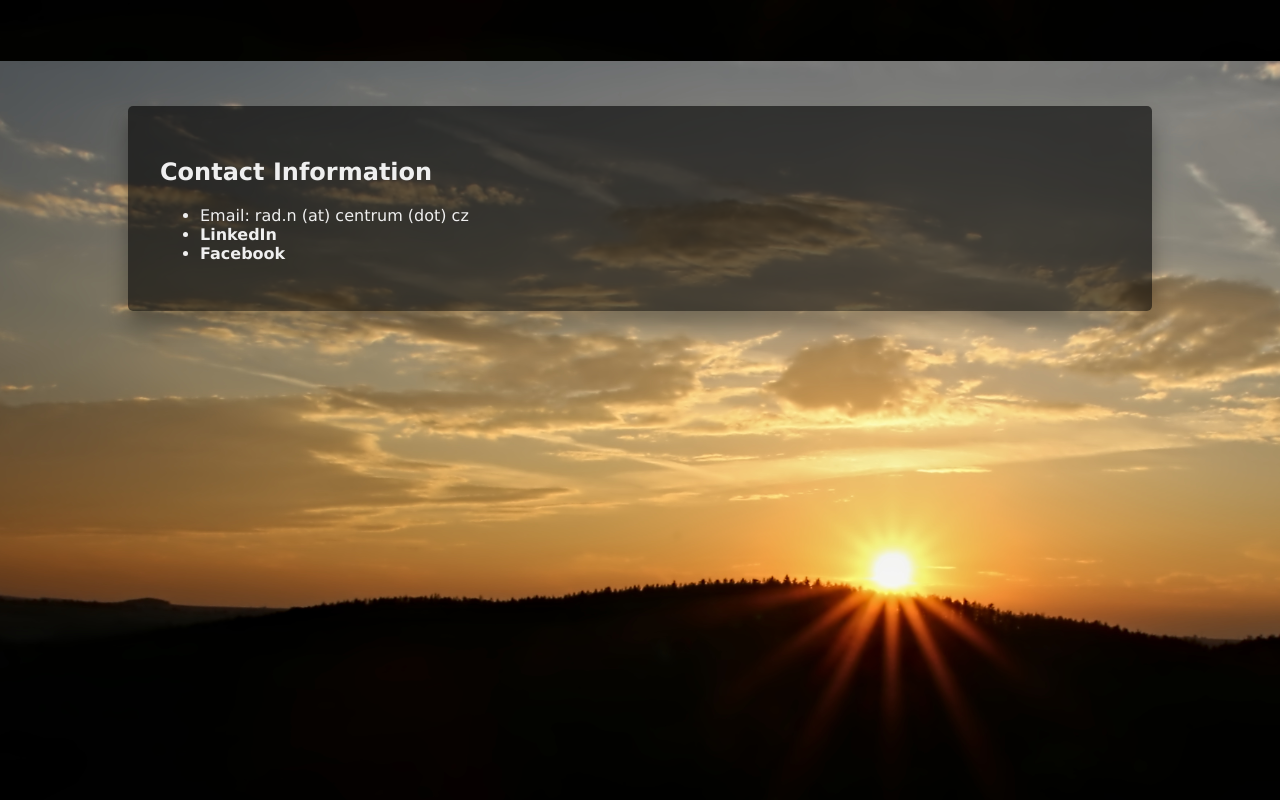
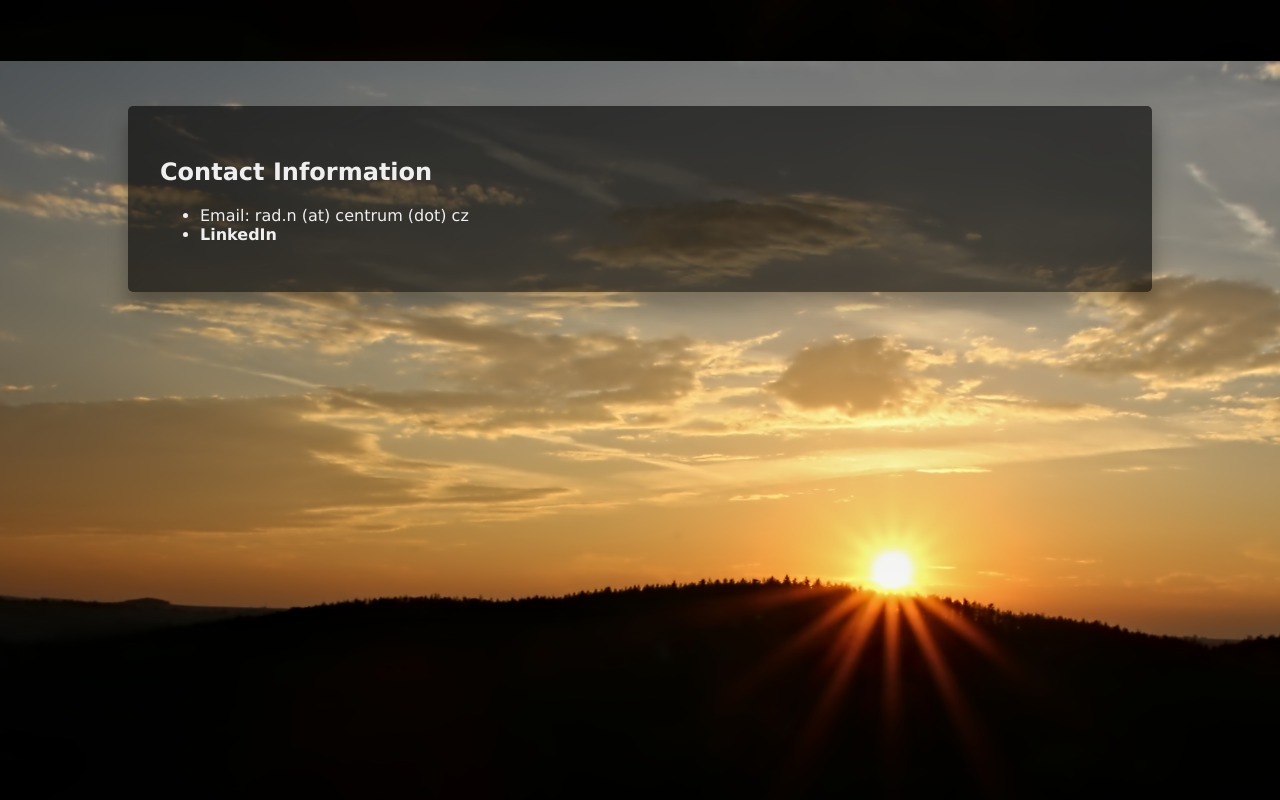
Before and after one commit to rnovacek/homepage, a plain HTML site: page index.html in a window 1280 px wide. Shown: the part 3139-3939 px from the top of the page. Drawn offline with Linux system fonts and the light colour scheme.

Commit message:
Remove facebook link

```diff
--- a/index.html
+++ b/index.html
@@ -246,7 +246,6 @@
                     <ul>
                         <li/>Email: rad.n (at) centrum (dot) cz
                         <li/><a href="https://www.linkedin.com/in/radek-novacek">LinkedIn</a>
-                        <li/><a href="https://www.facebook.com/radnnn">Facebook</a>
                     </ul>
                 </div>
             </article>
```
